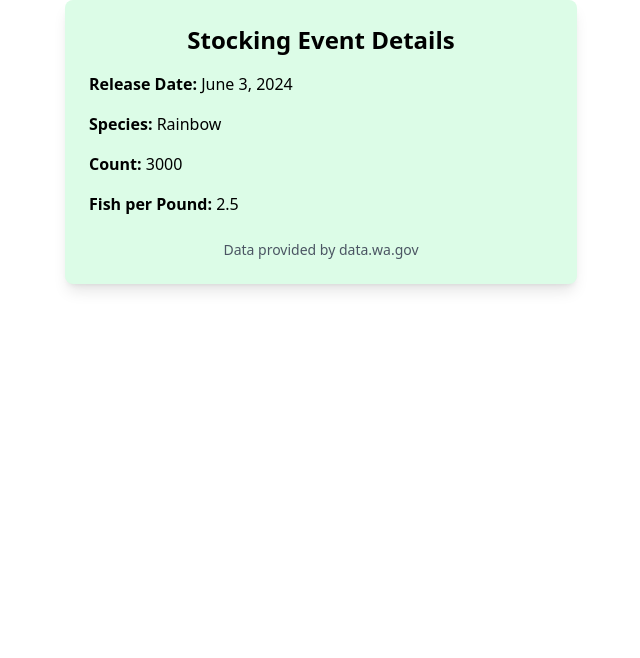
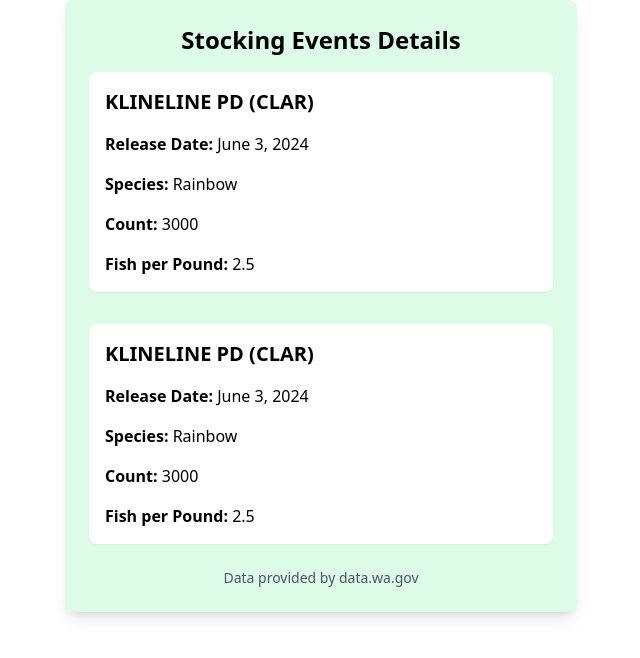
Before and after one commit to BradleyHendrickson/wa-fish-stock-notifier, a Next.js app in the folder wa-fish-stock-notifier/: page /emailTest in a window 1280 px wide. Shown: the top 658 px of the page, without its empty margins (319-959 px from the left). Built offline with nearby package versions, Linux system fonts and the light colour scheme.

Commit message:
combine stocking emails

```diff
--- a/wa-fish-stock-notifier/app/emailTest/page.js
+++ b/wa-fish-stock-notifier/app/emailTest/page.js
@@ -2,7 +2,35 @@
 import { EmailTemplate } from '@/components/EmailTemplate';
 
 export default function TestEmail() {
-    var stockinginfo = {
+    var stockinginfo = [
+        {
+            run: "NA",
+            stock: "Goldendale",
+            agency: "WDFW",
+            county: "Clark       ",
+            origin: "HATCHERY",
+            species: "Rainbow",
+            cwt_code: "",
+            facility: "GOLDENDALE HATCHERY",
+            geo_code: "L38502",
+            lifestage: "Legals",
+            mark_code: "UM",
+            brood_year: "2022",
+            release_year: "2024",
+            species_type: "Trout/Kokanee",
+            total_pounds: "1200",
+            release_month: "6",
+            number_released: "3000",
+            release_end_date: "2024-06-03T00:00:00.000",
+            release_location: "KLINELINE PD (CLAR)",
+            number_marked_only: "0",
+            number_tagged_only: "0",
+            release_start_date: "2024-06-03T00:00:00.000",
+            number_marked_and_tagged: "0",
+            number_neither_marked_or: "3000",
+            number_of_fish_per_pound: "2.5"
+          },
+          {
             run: "NA",
             stock: "Goldendale",
             agency: "WDFW",
@@ -29,6 +57,7 @@ export default function TestEmail() {
             number_neither_marked_or: "3000",
             number_of_fish_per_pound: "2.5"
           }
+    ]
 
 
     return(
--- a/wa-fish-stock-notifier/components/EmailTemplate.jsx
+++ b/wa-fish-stock-notifier/components/EmailTemplate.jsx
@@ -1,9 +1,13 @@
 import * as React from 'react';
 
+export function EmailTemplate(stockinginfoArray) {
 
-export function EmailTemplate(stockinginfo) {
-
-  const { release_start_date, species, number_released, number_of_fish_per_pound } = stockinginfo
+  return (
+    <div className="bg-green-100 text-black p-6 rounded-lg shadow-lg max-w-lg mx-auto">
+      <h1 className="text-2xl font-bold mb-4 text-center"><strong>Stocking Events Details</strong></h1>
+      <div className="space-y-8">
+        {stockinginfoArray.map((stockinginfo, index) => {
+          const { release_start_date, species, number_released, number_of_fish_per_pound, release_location } = stockinginfo;
 
           const formattedDate = new Date(release_start_date).toLocaleDateString('en-US', {
             year: 'numeric',
@@ -12,9 +16,12 @@ export function EmailTemplate(stockinginfo) {
           });
 
           return (
-      <div className="bg-green-100 text-black p-6 rounded-lg shadow-lg max-w-lg mx-auto">
-        <h1 className="text-2xl font-bold mb-4 text-center">Stocking Event Details</h1>
+            <div key={index} className="bg-white p-4 rounded-lg shadow-sm">
               <div className="space-y-4">
+                {/* Location displayed in larger font */}
+                <div className="text-xl font-bold">
+                  <strong>{release_location}</strong>
+                </div>
                 <div>
                   <span className="font-semibold">Release Date: </span>
                   <span>{formattedDate}</span>
@@ -32,6 +39,10 @@ export function EmailTemplate(stockinginfo) {
                   <span>{number_of_fish_per_pound}</span>
                 </div>
               </div>
+            </div>
+          );
+        })}
+      </div>
       <footer className="mt-6 text-center text-sm text-gray-600">
         Data provided by data.wa.gov
       </footer>
```
Also changed, not shown: wa-fish-stock-notifier/cron/processSubscriptions.js (+15 -6 lines). Lines whose indentation alone changed are shown as unchanged.
